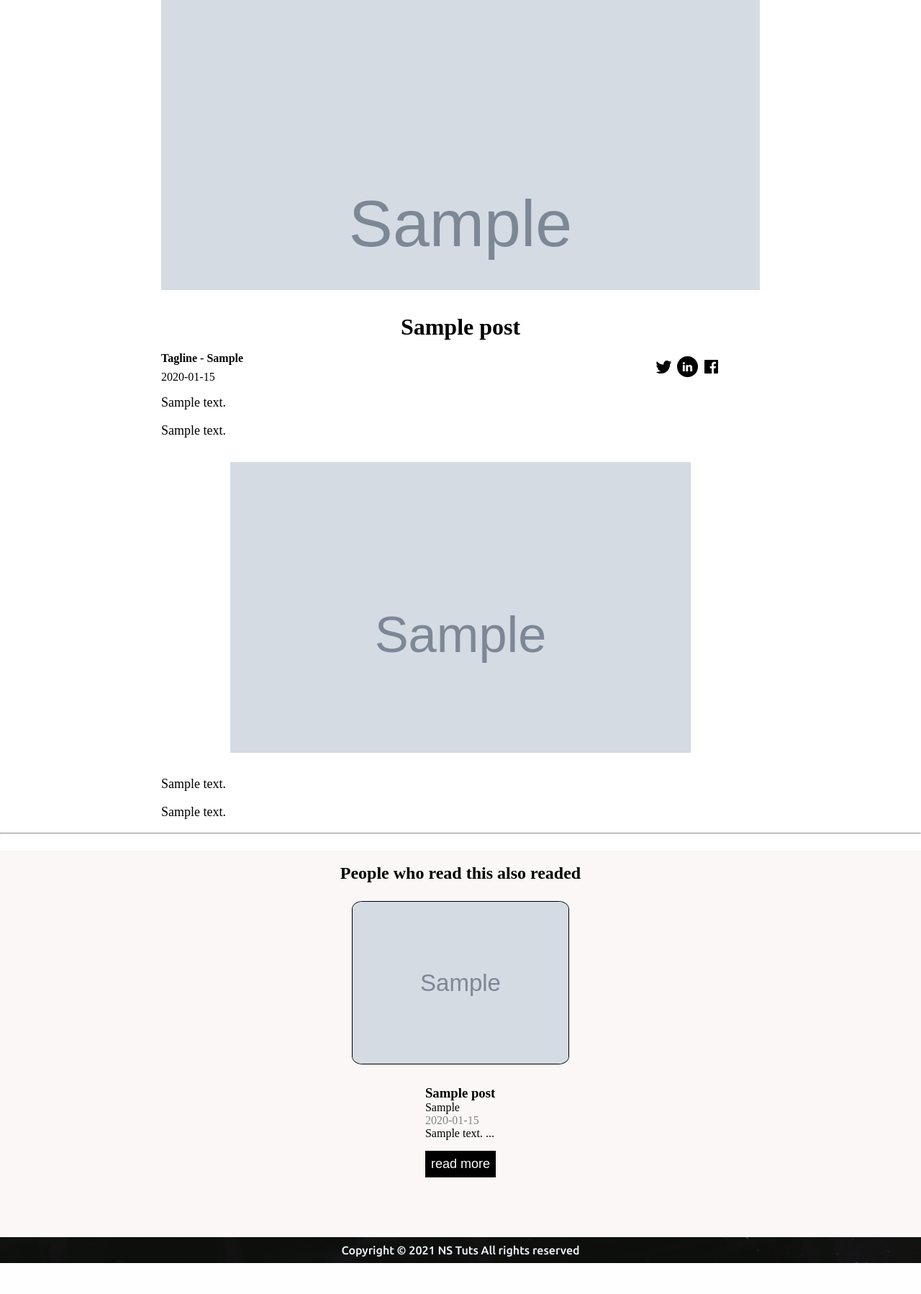
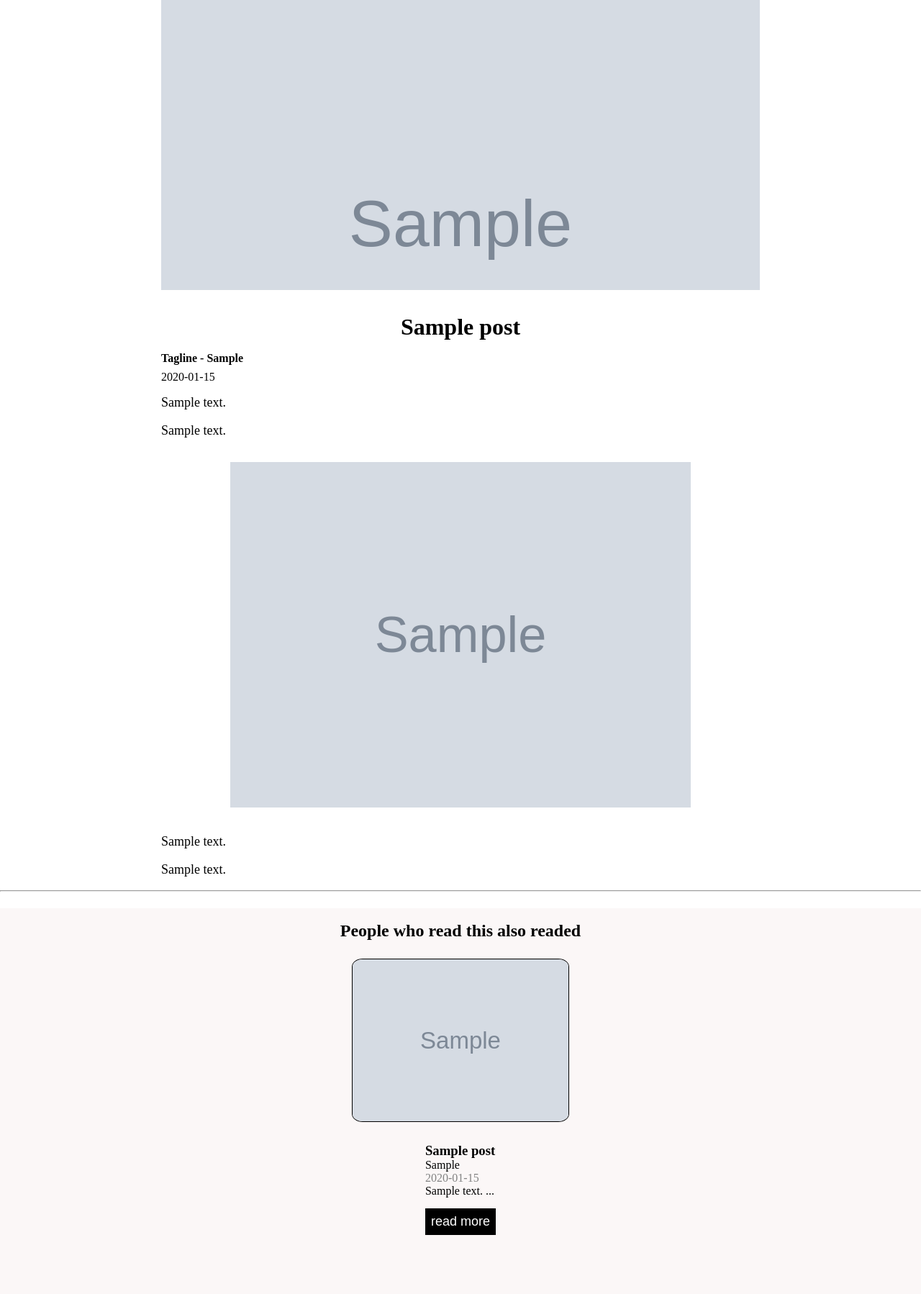
Before and after one commit to NihalSarmalkar/NS-Tuts-blog-website, a Flask app: a page that uses templates/blogpost.html in a window 1280 px wide. Shown: the part 168-1966 px from the top of the page at 72% size. Before the commit the page ends 1923 px from the top, so only its background shows below. Run offline with Flask 2, Linux system fonts and the light colour scheme; tables that the repository leaves empty hold one stand-in row (values such as "Sample post"); grey boxes marked "Sample" are stand-in pictures; some libraries are stand-ins or nearby versions.

Commit message:
css patch up

```diff
--- a/static/css/style.css
+++ b/static/css/style.css
@@ -550,7 +550,7 @@ a:hover {
 }
 
 .post-img-small {
-    height: 404px;
+    height: fit-content;
     overflow: hidden;
     max-width: 80vh;
     margin: auto;
--- /dev/null
+++ b/tempCodeRunnerFile.py
@@ -0,0 +1 @@
+dashboard
--- a/templates/blogpost.html
+++ b/templates/blogpost.html
@@ -65,15 +65,7 @@
                 </div>
                 <div>{{post.date}}</div>
             </div>
-            <div class="social">
-                <svg width="29" height="29" class="hk"><path d="M22.05 7.54a4.47 4.47 0 0 0-3.3-1.46 4.53 4.53 0 0 0-4.53 4.53c0 .35.04.7.08 1.05A12.9 12.9 0 0 1 5 6.89a5.1 5.1 0 0 0-.65 2.26c.03 1.6.83 2.99 2.02 3.79a4.3 4.3 0 0 1-2.02-.57v.08a4.55 4.55 0 0 0 3.63 4.44c-.4.08-.8.13-1.21.16l-.81-.08a4.54 4.54 0 0 0 4.2 3.15 9.56 9.56 0 0 1-5.66 1.94l-1.05-.08c2 1.27 4.38 2.02 6.94 2.02 8.3 0 12.86-6.9 12.84-12.85.02-.24 0-.43 0-.65a8.68 8.68 0 0 0 2.26-2.34c-.82.38-1.7.62-2.6.72a4.37 4.37 0 0 0 1.95-2.51c-.84.53-1.81.9-2.83 1.13z"></path></svg>
 
-                <svg style="background: black;
-                border-radius: 21px;" width="29" height="29" viewBox="0 0 29 29" fill="none" class="hk"><path d="M5 6.36C5 5.61 5.63 5 6.4 5h16.2c.77 0 1.4.61 1.4 1.36v16.28c0 .75-.63 1.36-1.4 1.36H6.4c-.77 0-1.4-.6-1.4-1.36V6.36z"></path><path fill-rule="evenodd" clip-rule="evenodd" d="M10.76 20.9v-8.57H7.89v8.58h2.87zm-1.44-9.75c1 0 1.63-.65 1.63-1.48-.02-.84-.62-1.48-1.6-1.48-.99 0-1.63.64-1.63 1.48 0 .83.62 1.48 1.59 1.48h.01zM12.35 20.9h2.87v-4.79c0-.25.02-.5.1-.7.2-.5.67-1.04 1.46-1.04 1.04 0 1.46.8 1.46 1.95v4.59h2.87v-4.92c0-2.64-1.42-3.87-3.3-3.87-1.55 0-2.23.86-2.61 1.45h.02v-1.24h-2.87c.04.8 0 8.58 0 8.58z" fill="#fff"></path></svg>
-
-                <svg width="29" height="29" class="hk"><path d="M23.2 5H5.8a.8.8 0 0 0-.8.8V23.2c0 .44.35.8.8.8h9.3v-7.13h-2.38V13.9h2.38v-2.38c0-2.45 1.55-3.66 3.74-3.66 1.05 0 1.95.08 2.2.11v2.57h-1.5c-1.2 0-1.48.57-1.48 1.4v1.96h2.97l-.6 2.97h-2.37l.05 7.12h5.1a.8.8 0 0 0 .79-.8V5.8a.8.8 0 0 0-.8-.79"></path></svg>
-
-            </div>
         </div>
         <p class="font1">{{post.content | safe}}</p>
         <br>
--- a/templates/index.html
+++ b/templates/index.html
@@ -90,7 +90,7 @@
 
                     <div>{{post.tagline}}</div>
                     <span style="color: rgb(131, 131, 131);">{{post.date}}</span>
-                    <br> {{post.content[0:50]}} ...
+                    <br> {{post.content[0:50] | safe}} ...
                     <div>
                         <a href="/blogpost/{{post.slug}}"><button class="readmore_button">read more</button></a>
                     </div>
```
Also changed, not shown: static/img/Ubuntu-Windows-11.png (added), static/img/windows-11-linux.png (added).
